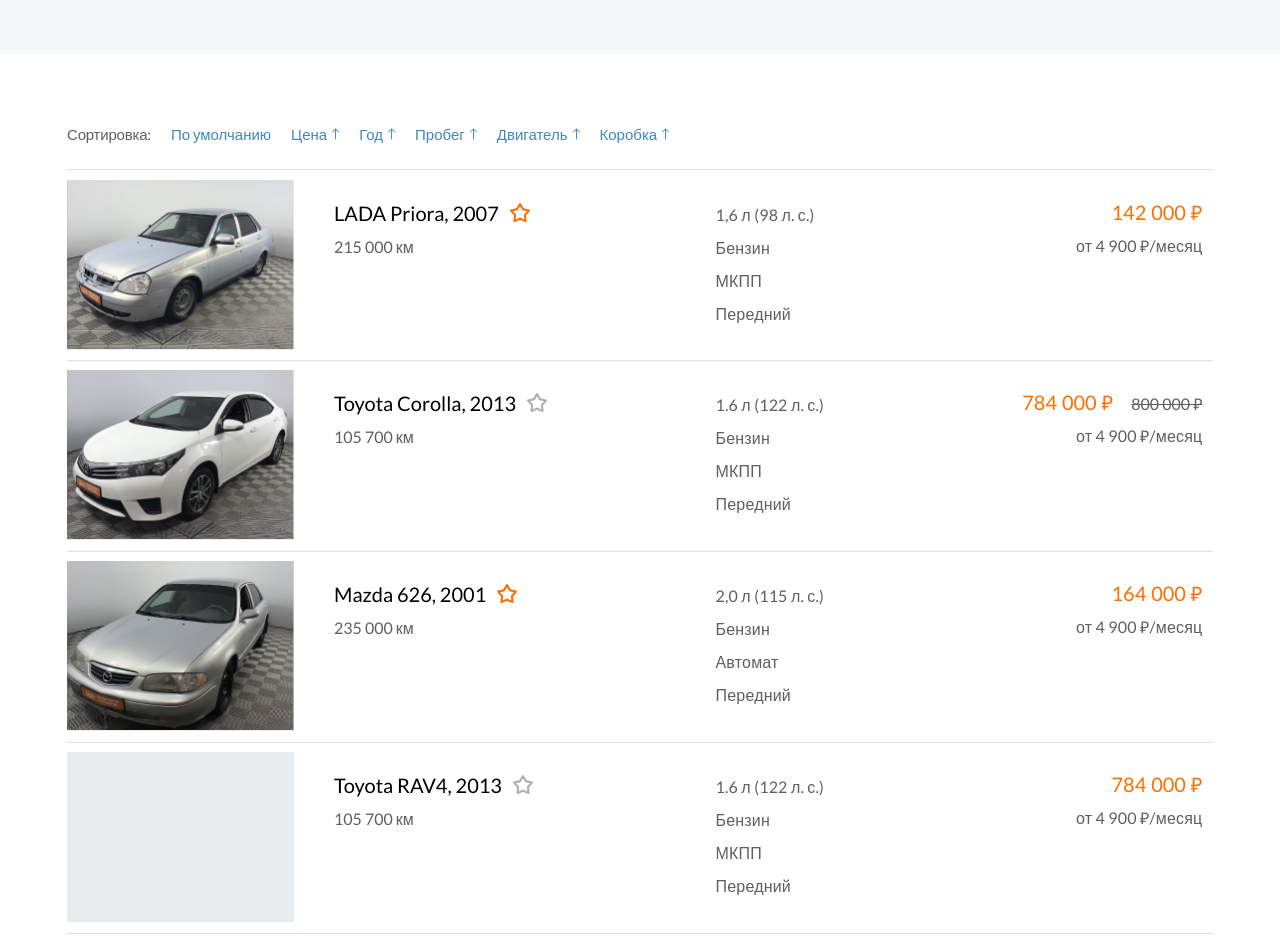
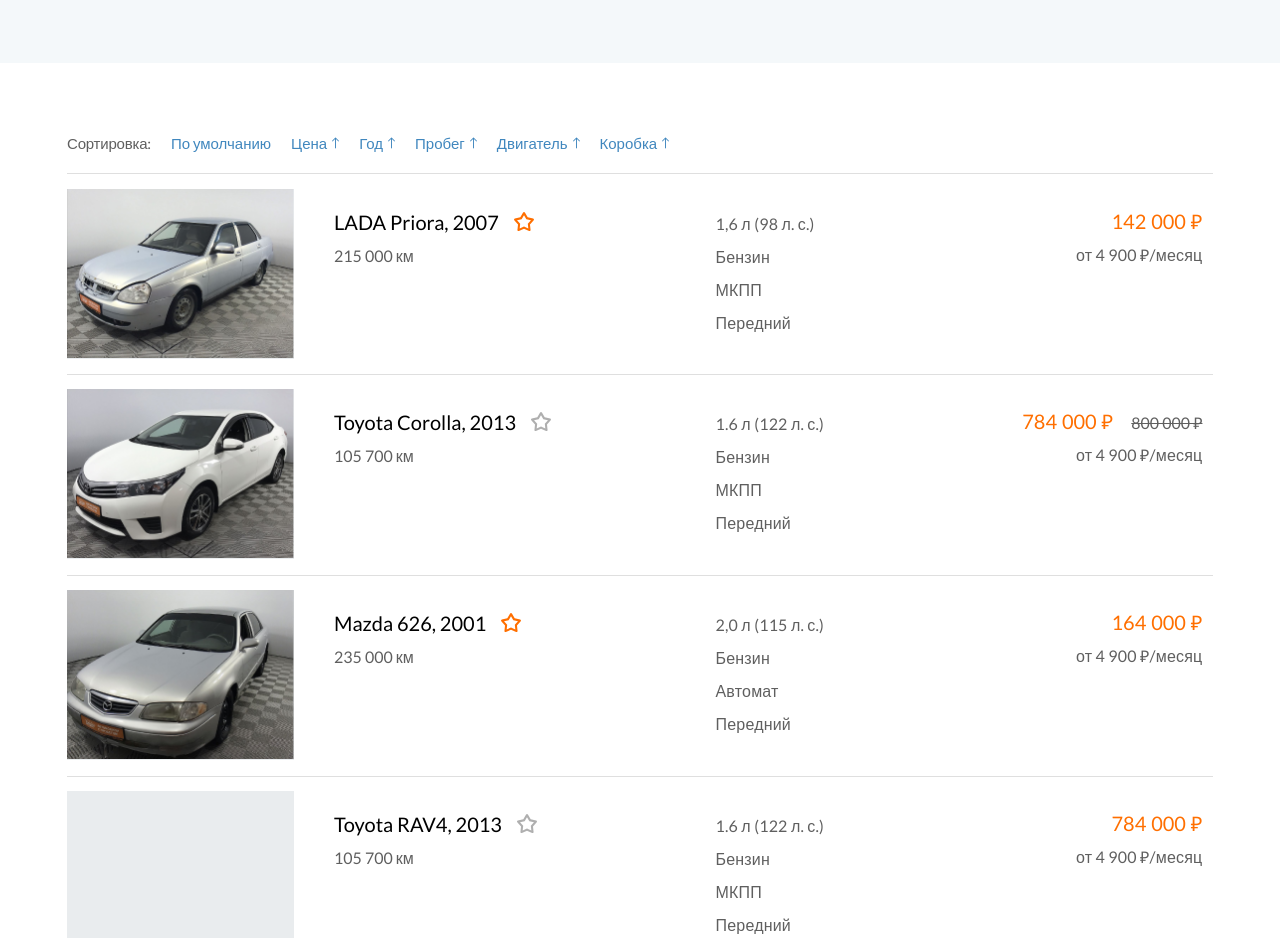
Before and after one commit to mskuroedov/eurasia, a website: page catalog.html in a window 1280 px wide. Shown: the part 1550-2488 px from the top of the page. Drawn offline with Linux system fonts and the light colour scheme.

Commit message:
catalog page refactored

```diff
--- a/scss/pages/_catalog.scss
+++ b/scss/pages/_catalog.scss
@@ -2,6 +2,7 @@
   padding-top: 12px;
   background: white;
   overflow: hidden;
+  padding-bottom: 40px;
 
   .heading-1 {
     margin-bottom: 29px;
@@ -9,6 +10,7 @@
 
   .l2.--after-block {
     position: relative;
+    padding-top: 50px;
     padding-bottom: 40px;
 
     &:after {
@@ -53,8 +55,8 @@
     .sort {
       display: flex;
       align-items: center;
-      padding: 50px 20px 25px;
-      margin: 0 -20px;
+      padding: 50px 20px 15px;
+      margin: 0 -20px 1px;
       width: auto;
       overflow-y: scroll;
       -ms-overflow-style: none;
@@ -73,6 +75,9 @@
         letter-spacing: -0.2px;
         @media(min-width: 800px) {
           margin-right: 20px;
+        }
+        @media (max-width: 799px) {
+          display: none;
         }
       }
 
@@ -110,15 +115,18 @@
         }
       }
 
+      @media (min-width: 800px) {
+        padding: 50px 20px 24px;
+      }
       @media (min-width: 1200px) {
-        padding-top: 70px;
+        padding: 70px 20px 19px;
       }
     }
 
     .load-more {
       cursor: pointer;
-      margin-top: 25px;
-      margin-bottom: 40px;
+      margin-top: 16px;
+      margin-bottom: 30px;
       width: 100%;
       //height: 55px;
       padding: 0;
@@ -145,16 +153,22 @@
 
       @media(min-width: 800px) {
         margin-top: 21px;
+        margin-bottom: 39px;
       }
       @media (min-width: 1200px) {
-        margin-top: 11px;
+        margin-top: 16px;
         margin-bottom: 70px;
       }
+    }
+
+    .pagination {
+      margin: 0 -1px;
     }
   }
 
   @media(min-width: 800px) {
     padding-top: 18px;
+    padding-bottom: 60px;
     .heading-1 {
       margin-bottom: 38px;
     }
@@ -185,7 +199,7 @@
   }
   @media(min-width: 1200px) {
     padding-top: 26px;
-    padding-bottom: 96px;
+    padding-bottom: 130px;
     .heading-1 {
       margin-bottom: 50px;
     }
@@ -220,6 +234,7 @@
         transition: none;
         display: none;
       }
+
       .catalog__filters__row {
         width: 100%;
       }
@@ -306,6 +321,7 @@
       }
     }
     @media (min-width: 1200px) {
+      padding-top: 9px;
       .link {
         margin-top: 0;
 
@@ -412,7 +428,7 @@
 }
 
 .catalog__search {
-  margin-top: 30px;
+  margin-top: 42px;
   margin-bottom: 40px;
 
   &__row {
@@ -532,12 +548,14 @@
         line-height: 55px;
         color: $gray;
         padding-left: 47px;
+
         &.shown {
           height: auto;
           max-height: 500px;
         }
       }
-      .clear{
+
+      .clear {
         height: 100%;
         top: 0;
         right: 14px;
@@ -547,9 +565,11 @@
         z-index: 3;
         opacity: 0;
         transition: all .2s;
-        &.active{
+
+        &.active {
           opacity: .5;
-          &:hover{
+
+          &:hover {
             opacity: 1;
           }
         }
@@ -605,6 +625,10 @@
 .catalog__links {
   position: relative;
   z-index: 2;
+  display: none;
+  @media(min-width: 800px) {
+    display: block;
+  }
 
   .links__row {
     height: 175px;
@@ -693,10 +717,13 @@
 .catalog__item {
   position: relative;
   border-bottom: 1px solid rgba(95, 95, 95, 0.2);
-  padding-top: 20px;
-  padding-bottom: 33px;
-  margin-bottom: 5px;
-  min-height: 235px;
+  padding-top: 15px;
+  padding-bottom: 20px;
+  margin-bottom: 0;
+  min-height: 185px;
+  display: flex;
+  flex-wrap: wrap;
+  align-items: flex-start;
 
   &:first-of-type {
     border-top: 1px solid rgba(95, 95, 95, 0.2);
@@ -704,9 +731,10 @@
 
   .preview {
     background: #E9ECEE;
-    width: 170.67px;
-    height: 128px;
+    width: 145px;
+    height: 110px;
     position: absolute;
+    top: 54px;
 
     img {
       max-width: 100%;
@@ -718,7 +746,9 @@
     display: flex;
     justify-content: space-between;
     align-items: center;
-    margin-bottom: 7px;
+    margin-bottom: 3px;
+    order: 1;
+    width: 100%;
 
     a {
       font-size: 18px;
@@ -752,31 +782,44 @@
   }
 
   .run {
+    order: 3;
     color: $gray;
     font-size: 14px;
-    line-height: 18px;
-    padding-left: 191px;
+    line-height: 20px;
+    padding-left: 160px;
+    margin-bottom: 2px;
   }
 
   .description {
-
-    padding-top: 5px;
-    padding-left: 191px;
+    order: 4;
+    padding-top: 3px;
+    padding-left: 160px;
+    display: flex;
+    flex-wrap: wrap;
 
     .item {
       color: $gray;
       letter-spacing: 0.2px;
       font-size: 14px;
-      line-height: 18px;
+      line-height: 15px;
       margin-bottom: 5px;
+      @media(max-width: 799px) {
+        &:not(:last-of-type):after {
+          content: ',';
+          margin-right: 3px;
+        }
+      }
     }
   }
 
   .price {
+    order: 2;
     display: flex;
     flex-wrap: wrap;
     align-items: center;
-    margin-bottom: 15px;
+    padding-left: 160px;
+    margin-bottom: 3px;
+    padding-top: 11px;
 
     .main {
       font-size: 16px;
@@ -801,6 +844,12 @@
       line-height: 20px;
       color: $gray;
     }
+
+    @media(max-width: 799px) {
+      .old, .credit {
+        display: none;
+      }
+    }
   }
 
   @media(min-width: 800px) {
@@ -810,8 +859,8 @@
     justify-content: flex-start;
     padding-left: 211px;
     min-height: auto;
-    padding-bottom: 25px;
-    margin-bottom: 0;
+    padding-bottom: 21px;
+    margin-bottom: -5px;
     .preview {
       order: 0;
       left: 0;
@@ -822,7 +871,7 @@
     .name {
       order: 1;
       justify-content: flex-start;
-      margin-top: 11px;
+      margin-top: 15px;
 
       a {
         font-size: 20px;
@@ -834,11 +883,11 @@
       order: 3;
       padding-left: 0;
       width: 50%;
-      margin-top: -36px;
+      margin-top: -27px;
     }
     .description {
       padding-top: 0;
-      margin-top: -5px;
+      margin-top: 5px;
       padding-left: 0;
       order: 4;
       width: 100%;
@@ -849,14 +898,14 @@
       align-content: flex-start;
 
       .item {
-        width: auto;
-        margin-right: 45px;
-        margin-bottom: 8px;
+        min-width: 122px;
+        margin-right: 10px;
+        line-height: 20px;
       }
 
     }
     .price {
-      margin-top: 10px;
+      margin-top: -37px;
       margin-right: 9px;
       order: 2;
       margin-left: auto;
@@ -887,20 +936,21 @@
     align-content: flex-start;
     padding-left: 267px;
     padding-bottom: 0;
-    height: 192px;
+    height: 202px;
     margin-bottom: -1px;
     .preview {
       order: 0;
-      top: 10px;
+      top: 15px;
       width: 227.34px;
       height: 170px;
     }
     .name {
+      margin-top: 21px;
       width: 43.4%;
       order: 1;
 
       .icon {
-        margin-left: -1px;
+        margin-left: 3px;
       }
     }
     .run {
@@ -908,7 +958,7 @@
       margin: 0;
       font-size: 16px;
       line-height: 20px;
-      padding-top: 5px;
+      padding-top: 9px;
       width: auto;
     }
     .description {
@@ -927,9 +977,10 @@
     .price {
       order: 4;
       margin: 0;
-      padding-top: 10px;
+      padding-top: 20px;
       padding-right: 11px;
       width: 33.9%;
+      padding-left: 0;
 
       .main {
         margin-bottom: 10px;
```
Also changed, not shown: css/build.css.
